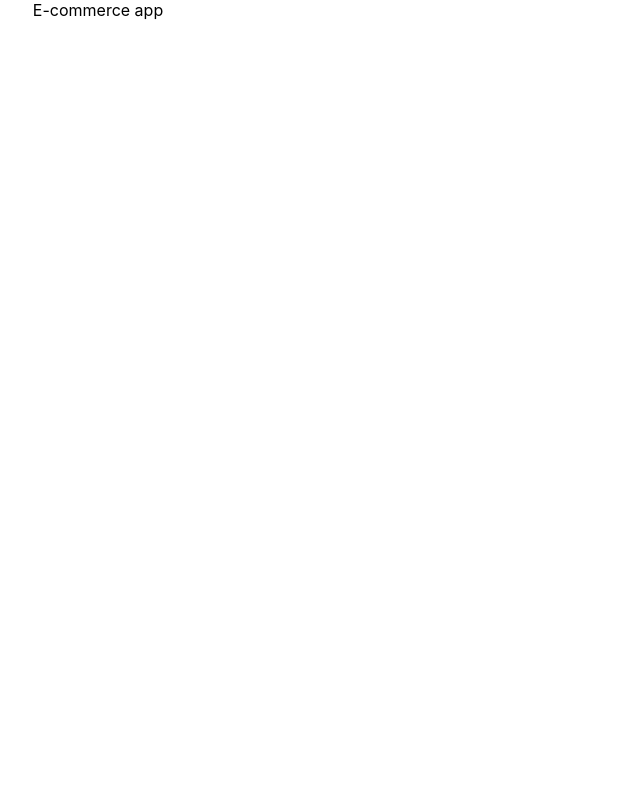
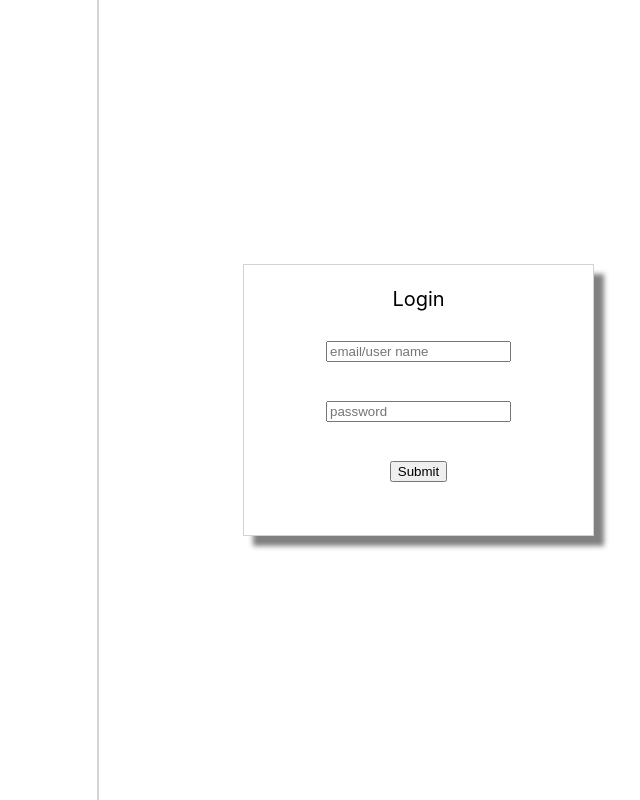
Before and after one commit to AnishDey1994/ecommerce-app, a React (Create React App) app: page / in a window 1280 px wide. Shown: the whole page, without its empty margins (542-1182 px from the left). Built offline with nearby package versions, Linux system fonts and the light colour scheme.

Commit message:
login and prelogin widget added

```diff
--- a/src/App.css
+++ b/src/App.css
@@ -8,5 +8,9 @@
   padding: 0;
   color: black;
 }
-.mainWrapper{
+.leftBorder{
+  border-left: 1px lightgray solid;
 }
+.rightBorder{
+  border-right: 1px lightgray solid;
+}
--- a/src/App.js
+++ b/src/App.js
@@ -1,11 +1,10 @@
-import './App.css';
+import "./App.css";
+import PreLoginView from "./widgets/preLoginView/preLoginView";
 
 function App() {
   return (
     <div className="App">
-      <div className="mainWrapper">
-        <div>E-commerce app</div>
-      </div>
+      <PreLoginView />
     </div>
   );
 }
--- a/src/components/UXButton/UXButton.jsx
+++ b/src/components/UXButton/UXButton.jsx
@@ -1,12 +1,16 @@
-import React from 'react';
-import './UXButton.css';
+import React from "react";
+import "./UXButton.css";
 
 const UXButton = (props) => {
   return (
-    <button className={props.variant && props.variant} onClick={() => props.onTap('calling from child..')}>
-        {props.text && props.text}
+    <button
+      id={props.id && props.id}
+      className={props.variant && props.variant}
+      onClick={() => props.onTap("calling from child..")}
+    >
+      {props.text && props.text}
     </button>
-  )
-}
+  );
+};
 
-export default UXButton
+export default UXButton;
--- a/src/components/UXHeader/UXHeader.jsx
+++ b/src/components/UXHeader/UXHeader.jsx
@@ -3,9 +3,12 @@ import './UXHeader.css';
 
 const UXHeader = (props) => {
     return (
-        <div className={props.variant && props.variant}>
-            {props.text && props.text}
-        </div>
-    )
+      <div
+        id={props.id && props.id}
+        className={props.className && props.className}
+      >
+        {props.text && props.text}
+      </div>
+    );
 }
 export default UXHeader;
--- a/src/components/UXTextbox/UXTextbox.jsx
+++ b/src/components/UXTextbox/UXTextbox.jsx
@@ -4,9 +4,11 @@ import "./UXTextbox.css";
 const UXTextbox = (props) => {
   return (
     <input
-      type="text"
-      className={props.variant && props.variant}
+      id={props.id && props.id}
+      type={props.type && props.type}
+      className={props.className && props.className}
       value={props.value && props.value}
+      placeholder={props.placeholder && props.placeholder}
       onChange={(e) => props.onEdit(e.target.value)}
     ></input>
   );
--- /dev/null
+++ b/src/widgets/loginView/loginView.css
@@ -0,0 +1,22 @@
+.loginWrapper {
+  width: 50%;
+  height: 30%;
+  display: flex;
+  flex-direction: column;
+  justify-content: center;
+  align-items: center;
+  margin: 15px 30px 15px 30px;
+  padding: 15px;
+  border: 1px lightgray solid;
+  box-shadow: 10px 10px 5px grey;
+}
+.loginItems {
+  flex: 1;
+}
+
+@media only screen and (max-width: 600px) {
+  .loginWrapper {
+    border: none;
+    box-shadow: none;
+  }
+}
--- /dev/null
+++ b/src/widgets/loginView/loginView.jsx
@@ -0,0 +1,52 @@
+import UXHeader from '../../components/UXHeader/UXHeader';
+import UXTextbox from '../../components/UXTextbox/UXTextbox';
+import UXButton from '../../components/UXButton/UXButton';
+import './loginView.css';
+import { useState } from 'react';
+
+const LoginView = () => {
+  const [userName, setUserName] = useState(null);
+  const [password, setPassword] = useState(null);
+
+  const handleLogin = () =>{
+      console.log('Logged In.....');
+  }
+
+  return (
+    <div className="loginWrapper">
+      <div className="loginItems">
+        <UXHeader id="loginHeader" className="hh2" text="Login" />
+      </div>
+      <div className="loginItems">
+        <UXTextbox
+          id="loginUserName"
+          type="text"
+          className="loginTextBox"
+          value={userName}
+          placeholder={"email/user name"}
+          onEdit={(val) => setUserName(val)}
+        />
+      </div>
+      <div className="loginItems">
+        <UXTextbox
+          id="loginPassword"
+          type="password"
+          className="loginTextBox"
+          value={password}
+          placeholder={"password"}
+          onEdit={(val) => setPassword(val)}
+        />
+      </div>
+      <div className="loginItems">
+        <UXButton
+          id="loginSubmitBtn"
+          variant="primary"
+          text="Submit"
+          onTap={() => handleLogin()}
+        />
+      </div>
+    </div>
+  );
+};
+
+export default LoginView;
--- /dev/null
+++ b/src/widgets/preLoginView/preLoginView.css
@@ -0,0 +1,22 @@
+.preLoginWrapper {
+  display: flex;
+  flex-direction: row;
+  width: 100%;
+  height: 100%;
+}
+.preLoginItems {
+  flex: 1;
+  display: flex;
+  justify-content: center;
+  align-items: center;
+  width: 100%;
+  height: 100%;
+}
+@media only screen and (max-width: 600px) {
+  .preLoginWrapper{
+    flex-direction: column;
+  }
+  .preLoginItems:nth-child(1){
+    display: none;
+  }
+}
--- /dev/null
+++ b/src/widgets/preLoginView/preLoginView.jsx
@@ -0,0 +1,22 @@
+import LoginView from "../loginView/loginView";
+import "./preLoginView.css";
+import { useState } from "react";
+
+const PreLoginView = () => {
+  const [viewName, setViewName] = useState('login');
+
+  const handleLogin = () => {
+    console.log("Logged In.....");
+  };
+
+  return (
+    <div className="preLoginWrapper">
+      <div className="preLoginItems rightBorder"></div>
+      <div className="preLoginItems leftBorder">
+        <LoginView />
+      </div>
+    </div>
+  );
+};
+
+export default PreLoginView;
```
